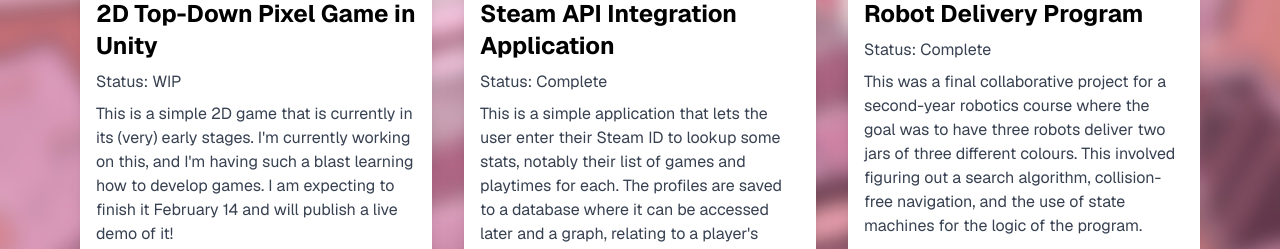
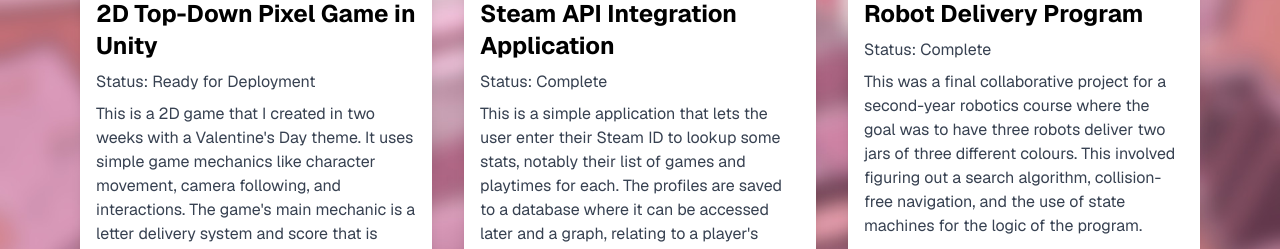
Before and after one commit to fastcar181/portfolio, a Next.js app: page /projects in a window 1280 px wide. Shown: the part 550-799 px from the top of the page. Built offline with nearby package versions, Linux system fonts and the light colour scheme.

Commit message:
Updated Projects page

```diff
--- a/app/projects/page.js
+++ b/app/projects/page.js
@@ -10,8 +10,8 @@ export default function Projects() {
             <div className="bg-white shadow-lg rounded-lg p-4">
                 <img src="/2D-Game-Demonstration.gif" alt="Project Screenshot" className="w-full h-48 object-cover rounded-t-lg" />
                 <h3 className="text-2xl font-bold mt-4">2D Top-Down Pixel Game in Unity</h3>
-                <p className="text-gray-700 mt-2">Status: WIP</p>
-                <p className="text-gray-700 mt-2">This is a simple 2D game that is currently in its (very) early stages. I'm currently working on this, and I'm having such a blast learning how to develop games. I am expecting to finish it February 14 and will publish a live demo of it!</p>
+                <p className="text-gray-700 mt-2">Status: Ready for Deployment</p>
+                <p className="text-gray-700 mt-2">This is a 2D game that I created in two weeks with a Valentine's Day theme. It uses simple game mechanics like character movement, camera following, and interactions. The game's main mechanic is a letter delivery system and score that is calculated, determining whether the user wins or loses. I am going to do some last bug fixes before deploying it on itch.io!</p>
                 <p className="text-gray-700 mt-2">Languages: C#</p>
                 <p className="text-gray-700 mt-2">Technologies: Unity</p>
                 <div className="mt-4 flex gap-4">
```
